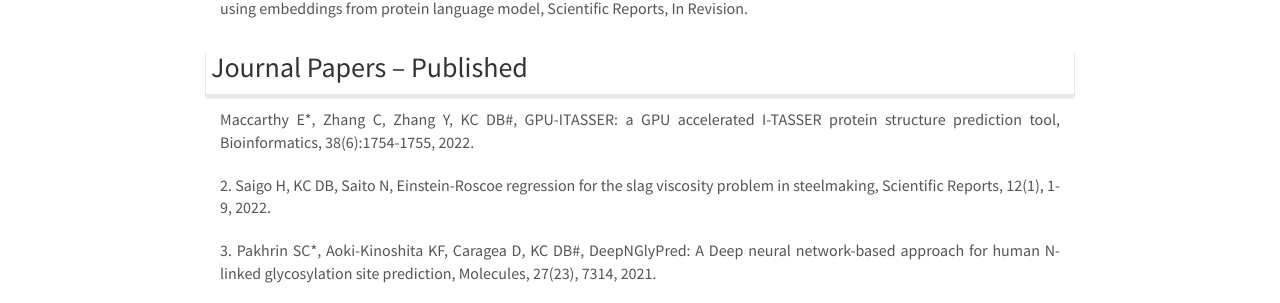
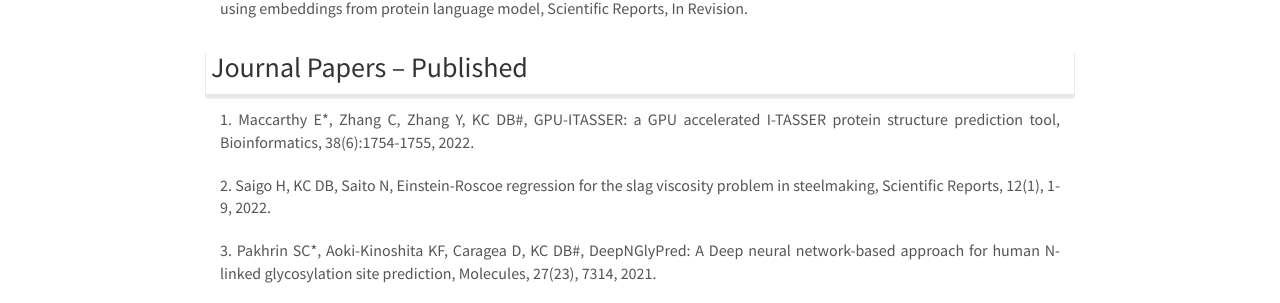
Before and after one commit to pawelparker/KCLabMTU.github.io, a Jekyll site: the page built from _pages/publications.html, in a window 1280 px wide and 900 px high, scrolled down 1306 px. Shown: the part 151-454 px from the top of the window. Built offline with Jekyll 4.4.1, drawn with Linux system fonts in a browser that asks for light colours; nearby versions of some CDN libraries.

Commit message:
Update publications.html

```diff
--- a/_pages/publications.html
+++ b/_pages/publications.html
@@ -67,8 +67,7 @@ permalink: /publications/
    <div class="panel panel-default" >
       <h3 style="margin-left: 5px">Journal Papers – Published </h3>
    </div>
-   <div class="panel-heading">
-      Maccarthy E*, Zhang C, Zhang Y, KC DB#, GPU-ITASSER: a GPU accelerated I-TASSER protein structure prediction tool, Bioinformatics, 38(6):1754-1755, 2022.
+   <div class="panel-heading">1. Maccarthy E*, Zhang C, Zhang Y, KC DB#, GPU-ITASSER: a GPU accelerated I-TASSER protein structure prediction tool, Bioinformatics, 38(6):1754-1755, 2022.
    </div>
    <div class="panel-heading">2.  Saigo H, KC DB, Saito N, Einstein-Roscoe regression for the slag viscosity problem in steelmaking, Scientific Reports, 12(1), 1-9, 2022.
    </div>
```
